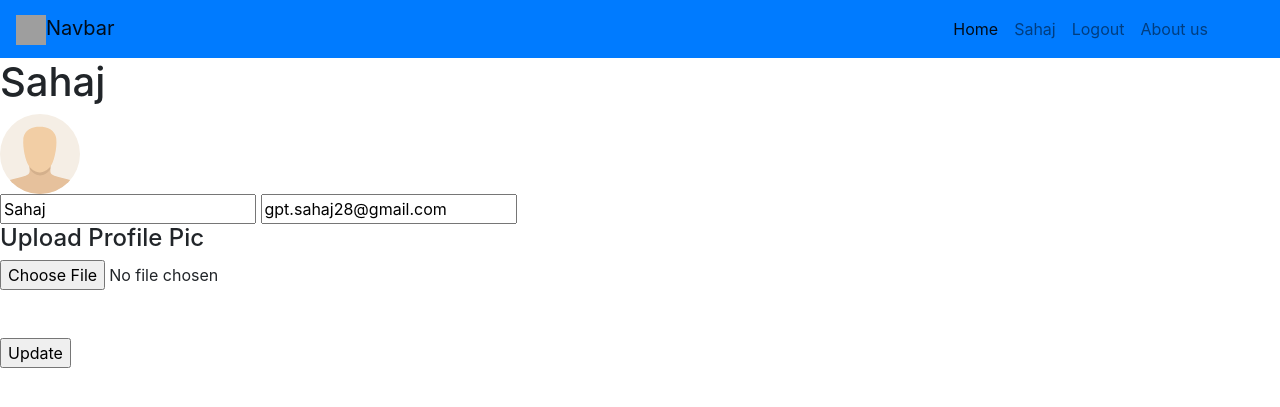
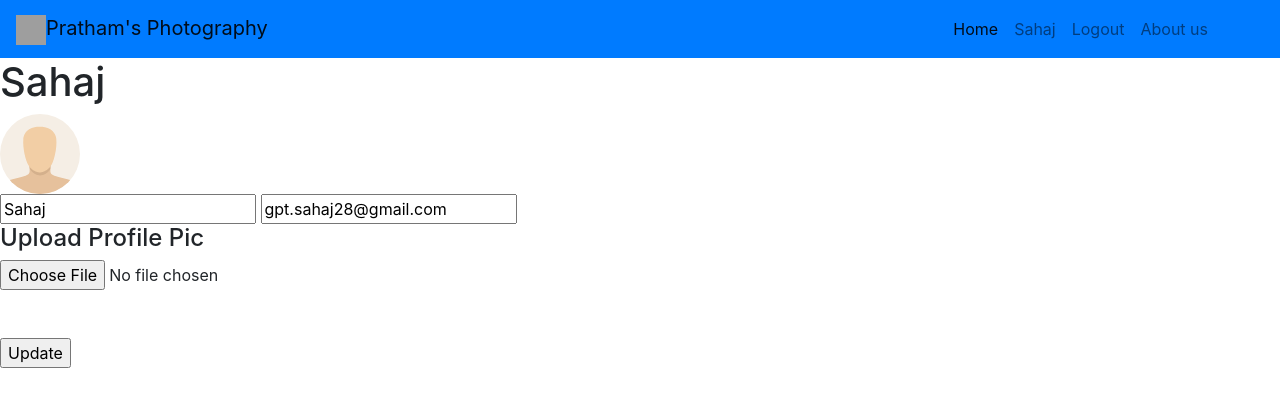
Before and after one commit to itsDrac/unnao-blog-hub, a Flask app: page /account in a window 1280 px wide. Shown: the top 407 px of the page. Run offline with Flask 2, Linux system fonts and the light colour scheme; a user stored in the database is signed in; some libraries are stand-ins or nearby versions; grey boxes are pictures that could not be loaded.

Commit message:
Changed name

```diff
--- a/blog/templates/layout.html
+++ b/blog/templates/layout.html
@@ -4,7 +4,7 @@
 <head>
     <meta charset="utf-8">
     <meta name="viewport" content="width=device-width">
-    <title>Unnao Blog</title>
+    <title>Pratham's Photography</title>
     <link rel="stylesheet" href="https://stackpath.bootstrapcdn.com/bootstrap/4.4.1/css/bootstrap.min.css"
         integrity="sha384-Vkoo8x4CGsO3+Hhxv8T/Q5PaXtkKtu6ug5TOeNV6gBiFeWPGFN9MuhOf23Q9Ifjh" crossorigin="anonymous">
     {% block head %} {% endblock head %}
@@ -14,7 +14,7 @@
 
     <nav class="navbar navbar-expand-lg sticky-top navbar-light bg-primary">
         <a class="navbar-brand" href="#"><img src="/docs/4.4/assets/brand/bootstrap-solid.svg" width="30" height="30"
-                alt="">Navbar</a>
+                alt="">Pratham's Photography</a>
         <button class="navbar-toggler" type="button" data-toggle="collapse" data-target="#navbarNavAltMarkup"
             aria-controls="navbarNavAltMarkup" aria-expanded="false" aria-label="Toggle navigation">
             <span class="navbar-toggler-icon"></span>
```
